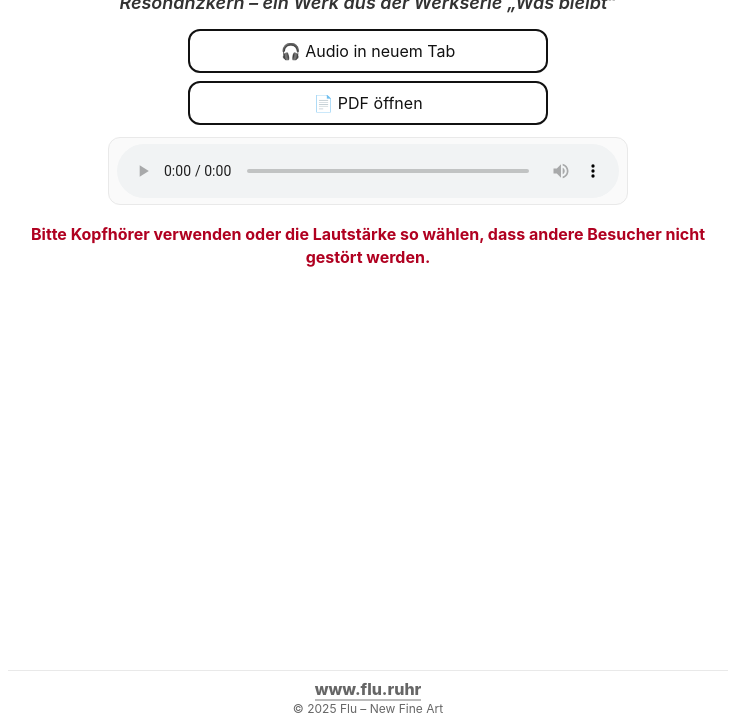
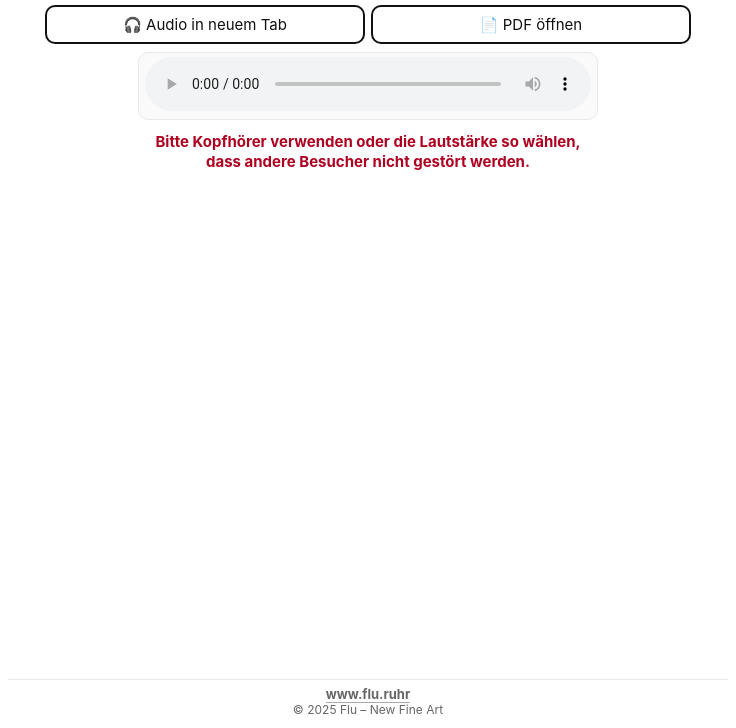
Before and after one commit to Flu-New-Fine-Art/Resonanzkern, a plain HTML site: page index.html in a window 1280 px wide. Shown: the part 72-800 px from the top of the page, without its empty margins (272-1008 px from the left). Drawn offline with Linux system fonts and the light colour scheme.

Commit message:
Update index.html

```diff
--- a/index.html
+++ b/index.html
@@ -10,113 +10,68 @@
       --rule:#e9e9e9; --hover:#f7f5f1; --card:#fafafa; --focus:#4c9ffe; --accent:#c5ad86;
     }
     *{box-sizing:border-box}
-    html,body{height:100%}
-    body{
-      margin:0; background:#fff; color:var(--fg);
-      font-family:-apple-system,BlinkMacSystemFont,"Segoe UI",Roboto,Helvetica,Arial,sans-serif;
-    }
+    html,body{height:100%;margin:0;background:#fff;color:var(--fg);
+      font-family:-apple-system,BlinkMacSystemFont,"Segoe UI",Roboto,Helvetica,Arial,sans-serif;}
 
-    /* Vollseiten-Layout: Footer bleibt sichtbar */
-    .page{
-      min-height:100vh;
-      display:flex; flex-direction:column;
-      align-items:center;
-    }
+    .page{min-height:100vh;display:flex;flex-direction:column;align-items:center}
+    .wrap{flex:1 0 auto;width:100%;max-width:720px;padding:8px 10px 0;
+      display:flex;flex-direction:column;align-items:center;gap:8px;text-align:center}
 
-    .wrap{
-      width:100%;
-      max-width:720px;
-      padding:12px 12px 0;
-      display:flex; flex-direction:column; align-items:center;
-      gap:10px; /* Grundabstand klein halten */
-      text-align:center;
-      flex:1 0 auto;
-    }
+    .top-logo{max-width:100px;height:auto;margin-bottom:4px}
 
-    /* Logo kompakt und adaptiv */
-    .top-logo{max-width:120px; height:auto; display:block}
+    h1{font-weight:800;margin:4px 0 0;font-size:clamp(18px,5vw,24px)}
+    h2{margin:0;font-size:clamp(13px,4vw,16px);color:#333;font-style:italic;font-weight:600}
+    p{margin:4px 0;font-size:clamp(13px,3.8vw,15px);line-height:1.3}
+    .note{color:var(--danger);font-weight:700}
 
-    /* Typo – mit clamp für gute Skalierung */
-    h1{font-weight:800; margin:6px 0 0; font-size:clamp(20px,5.8vw,28px)}
-    h2{margin:2px 0 6px; font-size:clamp(14px,4.4vw,18px); color:#333; font-style:italic; font-weight:600}
-    p{margin:6px 0; font-size:clamp(14px,4vw,16px); line-height:1.45}
-    .note{color:var(--danger); font-weight:700}
+    .actions{display:flex;gap:6px;flex-wrap:wrap;justify-content:center;width:100%}
+    .btn{display:inline-block;width:min(100%,320px);padding:8px 12px;
+      border:2px solid var(--border);border-radius:10px;text-decoration:none;
+      color:var(--fg);background:#fff;font-size:clamp(13px,3.8vw,15px)}
+    .btn:hover{background:var(--hover);border-color:var(--accent)}
 
-    /* Buttons möglichst kompakt */
-    .actions{display:flex; gap:8px; flex-wrap:wrap; justify-content:center; width:100%}
-    .btn{
-      display:inline-block; width:min(100%,360px);
-      padding:10px 14px; border:2px solid var(--border); border-radius:12px;
-      text-decoration:none; color:var(--fg); background:#fff;
-      transition:transform .06s ease, background .2s ease, border-color .2s ease;
-      font-size:clamp(14px,4vw,16px);
-    }
-    .btn:hover{background:var(--hover); border-color:var(--accent)}
-    .btn:active{transform:scale(.99)}
-    .btn:focus-visible{outline:3px solid var(--focus); outline-offset:2px; border-color:transparent}
+    .player-card{width:100%;max-width:460px;background:var(--card);
+      border:1px solid var(--rule);border-radius:10px;padding:4px 6px}
+    audio{width:100%}
 
-    /* Player sehr schlank */
-    .player-card{
-      width:100%; max-width:520px;
-      background:var(--card); border:1px solid var(--rule); border-radius:12px;
-      padding:6px 8px; margin:2px 0;
-    }
-    audio{width:100%; display:block}
+    .footer{flex:0 0 auto;width:100%;max-width:720px;padding:6px 8px 10px;
+      border-top:1px solid var(--rule);text-align:center;color:var(--muted);
+      font-size:12px;line-height:1.3}
+    .brand{font-weight:700;font-size:13px}
+    .brand a{color:inherit;text-decoration:none;border-bottom:1px solid #aaa}
 
-    /* Footer immer sichtbar, sehr kompakt */
-    .footer{
-      width:100%; max-width:720px;
-      padding:8px 12px 12px;
-      border-top:1px solid var(--rule);
-      text-align:center; color:var(--muted);
-      flex:0 0 auto;
-    }
-    .brand{font-weight:800; font-size:clamp(14px,4.2vw,16px)}
-    .brand a{color:inherit; text-decoration:none; border-bottom:2px solid #bbb}
-
-    /* Extra-Kompakt-Modus: sehr kleine/kurze Displays */
-    @media (max-height:740px){
-      .top-logo{max-width:96px}
-      .actions{gap:6px}
-      .btn{padding:8px 12px}
-      .player-card{padding:4px 6px}
-      .note{font-size:clamp(12px,3.6vw,14px)}
-    }
-    @media (max-width:380px){
-      .btn{width:100%}
+    @media(max-height:700px){
+      .top-logo{max-width:80px}
+      .btn{padding:6px 10px}
+      .note{font-size:12px}
     }
   </style>
 </head>
 <body>
   <div class="page">
     <main class="wrap">
-      <img class="top-logo" src="Logo.jpg" alt="Flu – New Fine Art Logo" onerror="this.style.display='none'">
+      <img class="top-logo" src="Logo.jpg" alt="Flu Logo" onerror="this.style.display='none'">
 
       <h1>Kühlhaus Berlin</h1>
       <h2>Resonanzkern – ein Werk aus der Werkserie „Was bleibt“</h2>
 
-      <!-- Primäre Aktionen oben, groß & tappbar -->
       <div class="actions">
         <a class="btn" href="Resonanzkern.mp3" target="_blank" rel="noopener">🎧 Audio in neuem Tab</a>
         <a class="btn" href="Resonanzkern.pdf" target="_blank" rel="noopener">📄 PDF öffnen</a>
       </div>
 
-      <!-- Schlanker Player direkt im Blick -->
       <div class="player-card">
-        <audio controls preload="metadata" aria-label="Audiobeschreibung zum Werk Resonanzkern">
+        <audio controls preload="metadata">
           <source src="Resonanzkern.mp3" type="audio/mpeg">
-          Dein Browser unterstützt das Audio-Element nicht.
         </audio>
       </div>
 
-      <!-- Hinweis komprimiert -->
-      <p class="note">Bitte Kopfhörer verwenden oder die Lautstärke so wählen, dass andere Besucher nicht gestört werden.</p>
+      <p class="note">Bitte Kopfhörer verwenden oder die Lautstärke so wählen,<br> dass andere Besucher nicht gestört werden.</p>
     </main>
 
-    <!-- Kompakter Footer – bleibt im Viewport -->
     <footer class="footer">
       <div class="brand"><a href="https://www.flu.ruhr" target="_blank" rel="noopener">www.flu.ruhr</a></div>
-      <div style="font-size:12px; margin-top:2px;">© 2025 Flu – New Fine Art</div>
+      <div>© 2025 Flu – New Fine Art</div>
     </footer>
   </div>
 </body>
```
